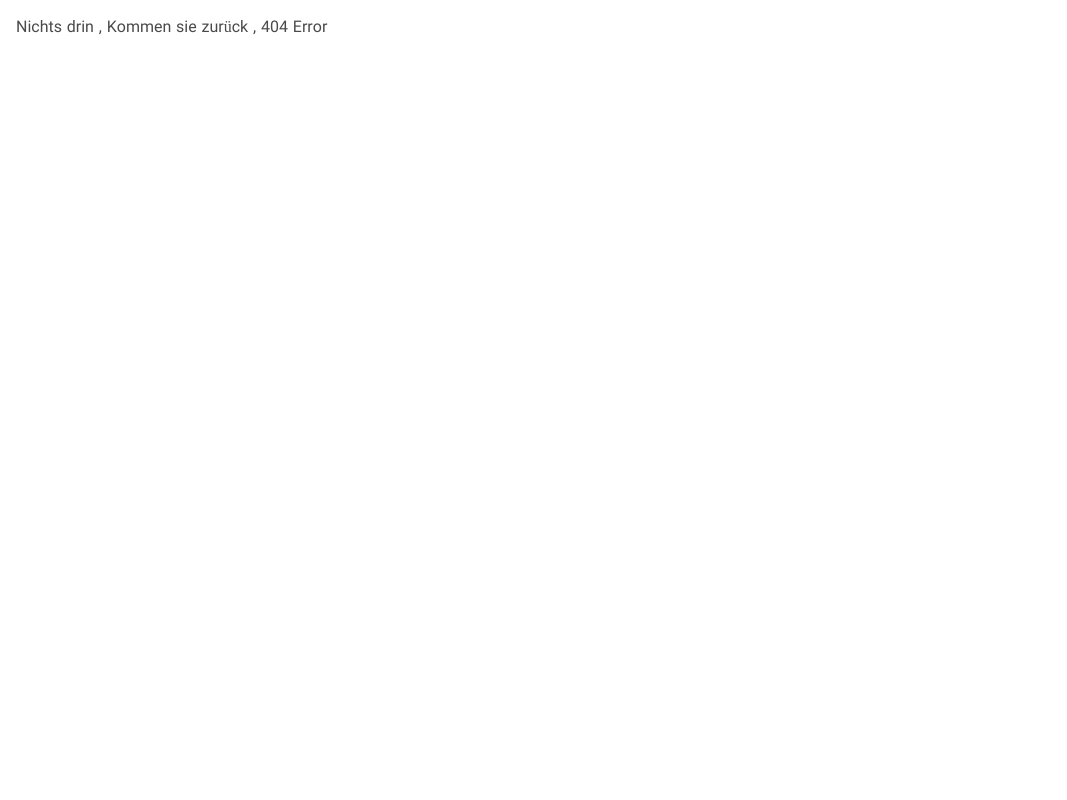
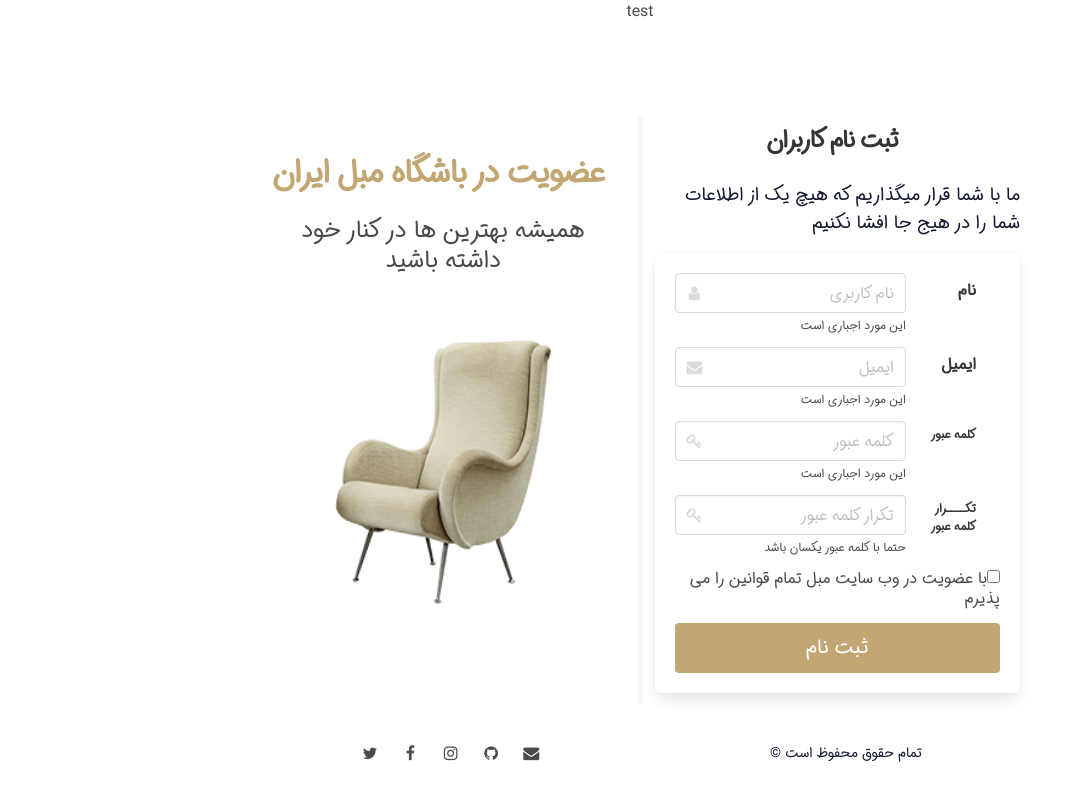
Before and after one commit to vahidpourmohamad/FcShop.js, a React (Create React App) app: page /register in a window 1280 px wide. Before the commit this address had no page. Shown: the whole page, without its empty margins (0-1067 px from the left). Built offline with nearby package versions, Linux system fonts and the light colour scheme.

Commit message:
Register Fertig

```diff
--- a/src/Components/AnmeldungKomponente/AnmeldungKomponente.js
+++ b/src/Components/AnmeldungKomponente/AnmeldungKomponente.js
@@ -1,4 +1,4 @@
-import React, { useContext, useState } from "react";
+import React, { Fragment, useContext, useState } from "react";
 import "./AnmeldungKomponente.css";
 import { useForm } from "../../Utility/Hooks";
 import { useMutation } from "@apollo/client";
@@ -38,86 +38,193 @@ export default function AnmeldungKomponente() {
   });
 
   return (
+    <Fragment>
+      <div className="container">
+        <div className="columns  is-multiline">
+          <div className="column is-8  is-offset-2 has-text-centered">test</div>
+          <div className="column is-8 is-offset-2 register ">
+            <div className="columns">
+              <div
+                className="column has-text-centered is-multiline left "
+                dir="rtl"
+              >
+                <div className="column is-full">
+                  <p className="title is-3 colored ">
+                    عضویت در باشگاه مبل ایران
+                  </p>
+                </div>
+                <div className="column is-full">
+                  <p className="subtitle is-4 ">
+                    همیشه بهترین ها در کنار خود داشته باشید
+                  </p>
+                </div>
+                <div className="column is-full">
+                  <figure class="image is-256x256 is-1by1 ">
+                    <img
+                      src={`${process.env.PUBLIC_URL}/assets/Products/p3a.png`}
+                    ></img>
+                  </figure>
+                </div>
+              </div>
 
-    <div className="hero-body" dir="rtl">
-      <div className="columns is-centered">
-        <div className="column is-5-tablet is-4-desktop is-3-widescreen">
-          <div className="container">
-            <form className="box" onSubmit={onSubmit}>
-              <div className="field">
-                <label for="" className="label">
-                  ثبت نام
-                </label>
-              </div>
-              <div className="field">
+              <div className="column right " dir="rtl">
+                <h1 className="title has-text-centered is-4">
+                  ثبت نام کاربران
+                </h1>
+                <p className="description">
+                  ما با شما قرار میگذاریم که هیچ یک از اطلاعات شما را در هیج جا
+                  افشا نکنیم
+                </p>
+                <form className="box " onSubmit={onSubmit}>
+                  <div className="field is-horizontal">
+                    <div className="field-label is-normal">
                       <label for="" className="label">
                         نام
                       </label>
-                <div className="control">
+                    </div>
+                    <div class="field-body">
+                      <div class="field">
+                        <div className="control is-expanded has-icons-left">
                           <input
-                    className="input is-normal  is-hovered "
-                    type={"Text"}
-                    placeholder="username"
+                            className="input "
+                            type="text"
+                            placeholder="نام کاربری"
                             name="username"
                             onChange={onChange}
-                  ></input>
+                          />
+                          <span class="icon is-small is-left">
+                            <i class="fa fa-user"></i>
+                          </span>
+                          <div className="help">این مورد اجباری است</div>
+                        </div>
+                      </div>
+                    </div>
+                  </div>
+                  <div className="field is-horizontal">
+                    <div className="field-label is-normal">
+                      <label className="label">ایمیل</label>
+                    </div>
+                    <div class="field-body">
+                      <div class="field">
+                        <p className="control is-expanded has-icons-left">
+                          <input
+                            className="input is-normal"
+                            type="email"
+                            placeholder="ایمیل"
+                            name="email"
+                            onChange={onChange}
+                          />
+                          <span class="icon is-small is-left">
+                            <i class="fa fa-envelope"></i>
+                          </span>
+                          <div className="help">این مورد اجباری است</div>
+                        </p>
+                      </div>
+                    </div>
+                  </div>
+                  <div className="field is-horizontal">
+                    <div className="field-label is-small">
+                      <label className="label">کلمه عبور</label>
+                    </div>
+                    <div class="field-body">
+                      <div class="field">
+                        <p className="control is-expanded has-icons-left">
+                          <input
+                            className="input is-normal"
+                            type="password"
+                            placeholder="کلمه عبور"
+                            name="password"
+                            onChange={onChange}
+                          />
+                          <span class="icon is-small is-left">
+                            <i class="fa fa-key"></i>
+                          </span>
+                          <div className="help">این مورد اجباری است</div>
+                        </p>
+                      </div>
+                    </div>
+                  </div>
+                  <div className="field is-horizontal">
+                    <div className="field-label is-small">
+                      <label className="label">تکــــرار کلمه عبور</label>
+                    </div>
+                    <div class="field-body">
+                      <div class="field">
+                        <p className="control is-expanded has-icons-left">
+                          <input
+                            className="input is-normal"
+                            type="password"
+                            placeholder="تکرار کلمه عبور"
+                            name="confirmPassword"
+                            onChange={onChange}
+                          />
+                          <span class="icon is-small is-left">
+                            <i class="fa fa-key"></i>
+                          </span>
+                          <div className="help">
+                            حتما با کلمه عبور یکسان باشد
+                          </div>
+                        </p>
+                      </div>
                     </div>
                   </div>
                   <div className="field">
-                <label for="" className="label">
-                  نام
+                    <div className="control">
+                      <label class="checkbox">
+                        <input type="checkbox" />
+                        با عضویت در وب سایت مبل تمام قوانین را می پذیرم
                       </label>
-                <div className="control">
-                  <input
-                    className="input is-normal  is-hovered  "
-                    type={"text"}
-                    placeholder="Email"
-                    name="email"
-                    onChange={onChange}
-                  ></input>
                     </div>
                   </div>
                   <div className="field">
-                <label for="" className="label">
-                  نام
-                </label>
-                <div className="control">
-                  <input
-                    className="input is-normal   is-hovered"
-                    type={"Text"}
-                    placeholder="password"
-                    name="password"
-                    onChange={onChange}
-                  ></input>
-                </div>
-              </div>
-              <div className="field">
-                <label for="" className="label">
-                  نام
-                </label>
-                <div className="control">
-                  <input
-                    className="input is-normal  is-hovered  "
-                    type={"Text"}
-                    name="confirmPassword"
-                    placeholder="confirm passWord"
-                    onChange={onChange}
-                  ></input>
-                </div>
-              </div>
-              <div className="control">
-                <button className="button is-medium is-responsive">
+                    <button className="button is-block  is-primary is-fullwidth is-medium">
                       ثبت نام
                     </button>
                   </div>
-              {errors.map((error) => {
-                <div>{error}</div>;
-              })}
+
+                  {/* <div className="field">{errorPrint()}</div> */}
                 </form>
               </div>
             </div>
           </div>
+          <div className="column is-6 is-offset-3">
+            <br />
+            <nav className="level">
+              <div className="level-left">
+                <div className="level-item">
+                  <span className="icon">
+                    <i className="fa fa-twitter"></i>
+                  </span>
+                  &emsp;
+                  <span className="icon">
+                    <i className="fa fa-facebook"></i>
+                  </span>
+                  &emsp;
+                  <span className="icon">
+                    <i className="fa fa-instagram"></i>
+                  </span>
+                  &emsp;
+                  <span className="icon">
+                    <i className="fa fa-github"></i>
+                  </span>
+                  &emsp;
+                  <span className="icon">
+                    <i className="fa fa-envelope"></i>
+                  </span>
                 </div>
-
+              </div>
+              <div className="level-right">
+                <small
+                  className="level-item"
+                  style={{ color: "var(--dark-blue)" }}
+                >
+                  &copy; تمام حقوق محفوظ است
+                </small>
+              </div>
+            </nav>
+          </div>
+        </div>
+      </div>
+    </Fragment>
   );
 }
--- /dev/null
+++ b/src/Seiten/Register/Register.js
@@ -0,0 +1,11 @@
+import React from 'react'
+import AnmeldungKomponente from '../../Components/AnmeldungKomponente/AnmeldungKomponente'
+import "./Register.css"
+
+export default function Register() {
+  return (
+      <div>
+          <AnmeldungKomponente></AnmeldungKomponente>
+    </div>
+  )
+}
--- a/src/index.js
+++ b/src/index.js
@@ -2,7 +2,7 @@ import React from "react";
 import ReactDOM from "react-dom/client";
 import "./index.css";
 
-import "bulma/css/bulma.min.css";
+import "bulma/css/bulma-rtl.min.css";
 import "./index.scss";
 
 import reportWebVitals from "./reportWebVitals";
@@ -10,7 +10,6 @@ import reportWebVitals from "./reportWebVitals";
 // import store from './Redux/Store';
 import { BrowserRouter, Routes, Route } from "react-router-dom";
 // * Seiten Komponenten
-import Anmeldung from "./Seiten/Anmeldung/AnmeldungSeite.js";
 import Heim from "./Seiten/Heim/HeimSeite";
 import Bloggen from "./Seiten/Bloggen/BloggenSeite";
 import Kontakt from "./Seiten/Kontakt/KontaktSeite";
@@ -28,6 +27,7 @@ import { setContext } from "@apollo/client/link/context";
 import { ErrorLink, onError, OnError } from "@apollo/client/link/error";
 import { AuthProvider } from "./Context/AuthContext";
 import LoginSeite from "./Seiten/Login/LoginSeite";
+import Register from "./Seiten/Register/Register";
 
 const root = ReactDOM.createRoot(document.getElementById("root"));
 
@@ -66,6 +66,8 @@ root.render(
           <Route path="/KontaktSeite" element={<Kontakt />} />
           <Route path="/ProduktSeite/:id" element={<ProduktSichtSeite />} />
           <Route path="/login" element={<LoginSeite />} />
+          <Route path="/register" element={<Register />} />
+
           <Route
             path="*"
             element={
```
Also changed, not shown: src/Seiten/Anmeldung/AnmeldungSeite.js (deleted, +0 -10 lines), src/Seiten/Register/Register.css (added), 1 other file (tests, documents, lock files or other folders). Lines whose indentation alone changed are shown as unchanged.
